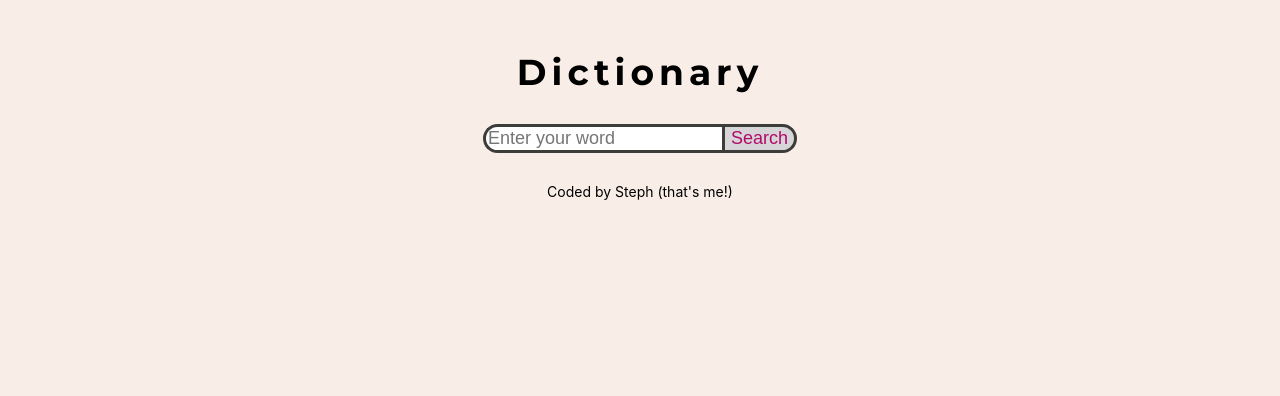
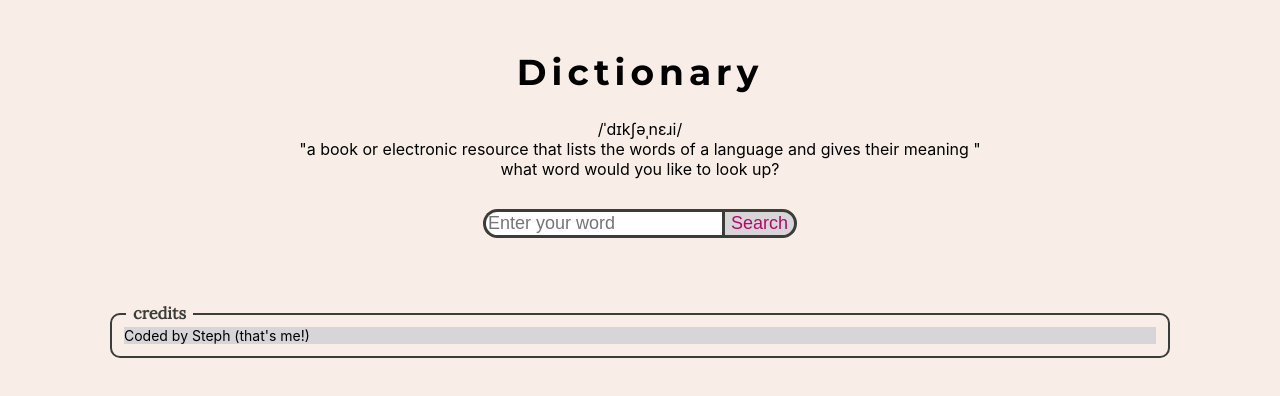
Before and after one commit to NasodQueen/dictionary-project, a React (Create React App) app: page / in a window 1280 px wide. Shown: the top 396 px of the page. Built offline with nearby package versions, Linux system fonts and the light colour scheme; a web font is replaced by a local one.

Commit message:
Even more CSS changes, added some text to the header

```diff
--- a/src/App.css
+++ b/src/App.css
@@ -69,8 +69,25 @@ html {
   letter-spacing: 5px;
 }
 
+.dictionary-phonetics,
+.dictionary-meaning,
+.header-enter-text {
+  text-align: center;
+}
+
 footer {
   margin: 10px;
   font-size: 14px;
-  text-align: center;
 }
+
+footer h3 {
+  color: var(--primary);
+}
+
+.footer-text {
+  border: solid 2px var(--primary);
+  padding: 12px;
+  background: var(--secondary) content-box;
+  border-radius: 10px;
+  margin: 25px 0;
+}
--- a/src/App.js
+++ b/src/App.js
@@ -6,10 +6,23 @@ function App() {
   return (
     <div className="App">
       <header className="App-header">Dictionary</header>
+      <div className="dictionary-phonetics">/ˈdɪkʃəˌnɛɹi/</div>
+      <div className="dictionary-meaning">
+        "a book or electronic resource that lists the words of a language and
+        gives their meaning "
+      </div>
+      <div className="header-enter-text">
+        what word would you like to look up?
+      </div>
       <main>
         <Dictionary />
       </main>
-      <footer>Coded by Steph (that's me!)</footer>
+      <footer>
+        <div>
+          <h3>credits</h3>
+          <div className="footer-text">Coded by Steph (that's me!)</div>
+        </div>
+      </footer>
     </div>
   );
 }
--- a/src/Dictionary.css
+++ b/src/Dictionary.css
@@ -10,7 +10,7 @@ h3 {
   margin: 0;
   display: inline;
   position: relative;
-  top: 2.4rem;
+  top: 2.2rem;
   left: 1rem;
   padding: 0 7px;
   background-color: var(--background);
@@ -54,8 +54,8 @@ form {
 
 .definition-example,
 .Results {
-  border: solid 5px var(--accent);
-  padding: 12px;
+  border: solid 2px var(--accent);
+  padding: 10px;
   background: var(--background2) content-box;
   border-radius: 10px;
   margin: 25px 0;
```
